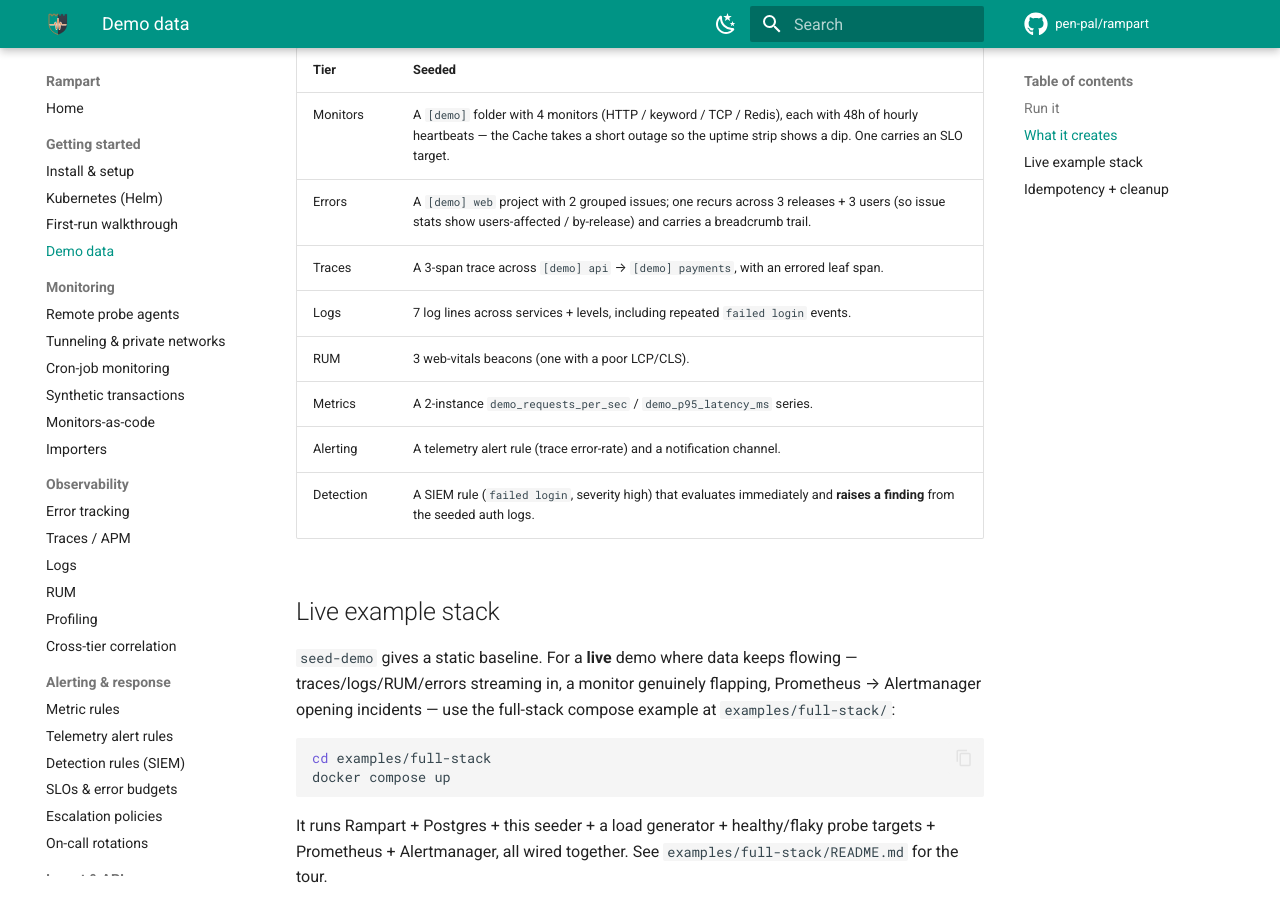
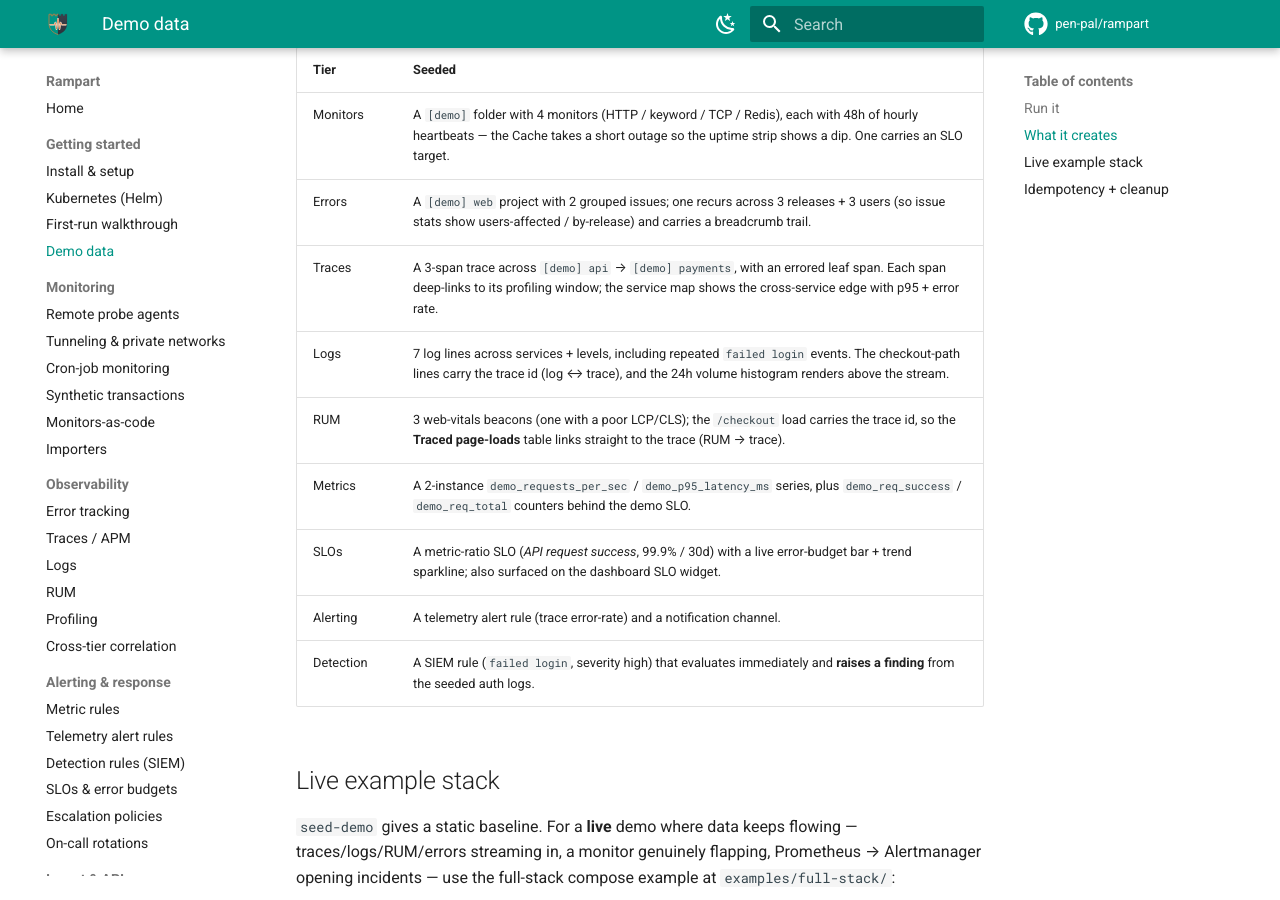
Before and after one commit to pen-pal/rampart, an MkDocs documentation site: the page built from docs/DEMO.md, in a window 1280 px wide and 900 px high, scrolled down 594 px. Built offline with MkDocs 1.6.1 and Material for MkDocs 9.7.7, drawn with Linux system fonts in a browser that asks for light colours; comment, search, counter and statistics services are not loaded.

Commit message:
docs(demo): reflect enriched seed + new views
Document the SLO + budget trend, RUM->trace / log<->trace checkout links,
service-map edge metrics, log-volume histogram, and dashboard widgets in
the seed-demo tier table.

```diff
--- a/docs/DEMO.md
+++ b/docs/DEMO.md
@@ -24,10 +24,11 @@ exits — it does **not** start the server.
 |---|---|
 | Monitors | A `[demo]` folder with 4 monitors (HTTP / keyword / TCP / Redis), each with 48h of hourly heartbeats — the Cache takes a short outage so the uptime strip shows a dip. One carries an SLO target. |
 | Errors | A `[demo] web` project with 2 grouped issues; one recurs across 3 releases + 3 users (so issue stats show users-affected / by-release) and carries a breadcrumb trail. |
-| Traces | A 3-span trace across `[demo] api` → `[demo] payments`, with an errored leaf span. |
-| Logs | 7 log lines across services + levels, including repeated `failed login` events. |
-| RUM | 3 web-vitals beacons (one with a poor LCP/CLS). |
-| Metrics | A 2-instance `demo_requests_per_sec` / `demo_p95_latency_ms` series. |
+| Traces | A 3-span trace across `[demo] api` → `[demo] payments`, with an errored leaf span. Each span deep-links to its profiling window; the service map shows the cross-service edge with p95 + error rate. |
+| Logs | 7 log lines across services + levels, including repeated `failed login` events. The checkout-path lines carry the trace id (log ↔ trace), and the 24h volume histogram renders above the stream. |
+| RUM | 3 web-vitals beacons (one with a poor LCP/CLS); the `/checkout` load carries the trace id, so the **Traced page-loads** table links straight to the trace (RUM → trace). |
+| Metrics | A 2-instance `demo_requests_per_sec` / `demo_p95_latency_ms` series, plus `demo_req_success` / `demo_req_total` counters behind the demo SLO. |
+| SLOs | A metric-ratio SLO (*API request success*, 99.9% / 30d) with a live error-budget bar + trend sparkline; also surfaced on the dashboard SLO widget. |
 | Alerting | A telemetry alert rule (trace error-rate) and a notification channel. |
 | Detection | A SIEM rule (`failed login`, severity high) that evaluates immediately and **raises a finding** from the seeded auth logs. |
 
```
